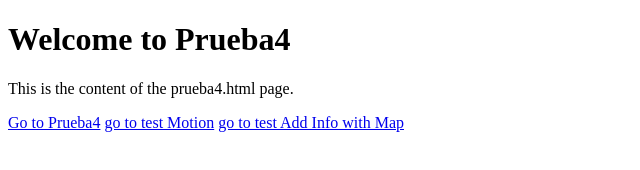
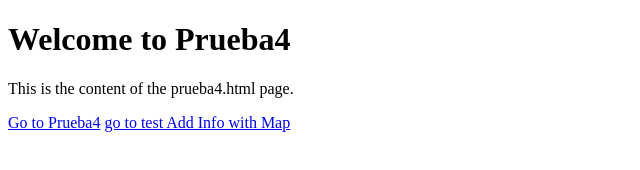
Before and after one commit to ZunigaAlmaraz-19141218/Virtual-UTTOP-2025, a plain HTML site: page index.html in a window 1280 px wide. Shown: the whole page, without its empty margins (0-640 px from the left). Drawn offline with Linux system fonts and the light colour scheme.

Commit message:
change index

```diff
--- a/index.html
+++ b/index.html
@@ -9,7 +9,6 @@
     <h1>Welcome to Prueba4</h1>
     <p>This is the content of the prueba4.html page.</p>
     <a href="prueba4.html">Go to Prueba4</a>
-    <a href="Motion_Recorder/basic.html">go to test Motion</a>
     <a href="AddSpatialInfo.html">go to test Add Info with Map</a>
 </body>
 </html>
```
